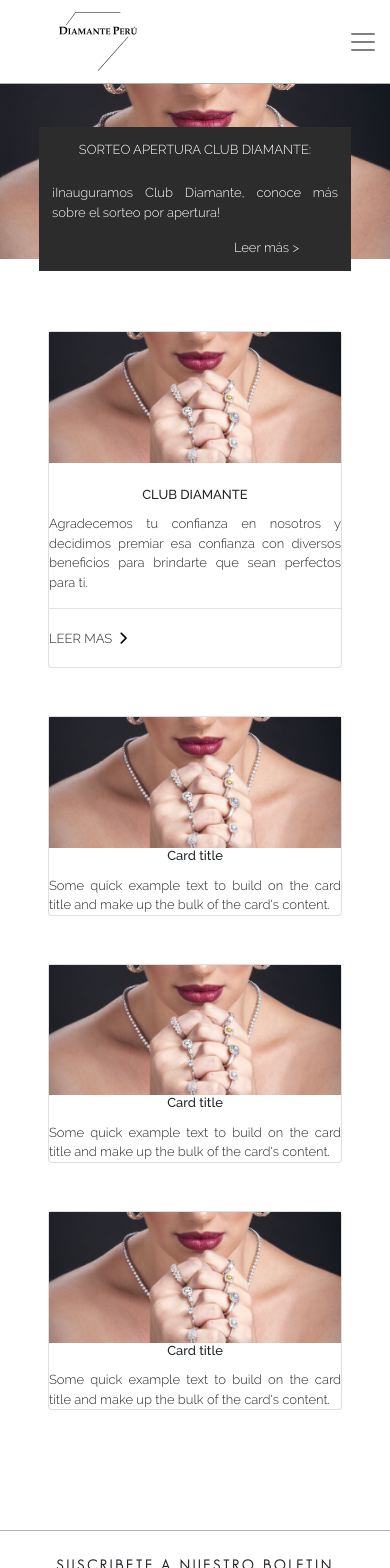
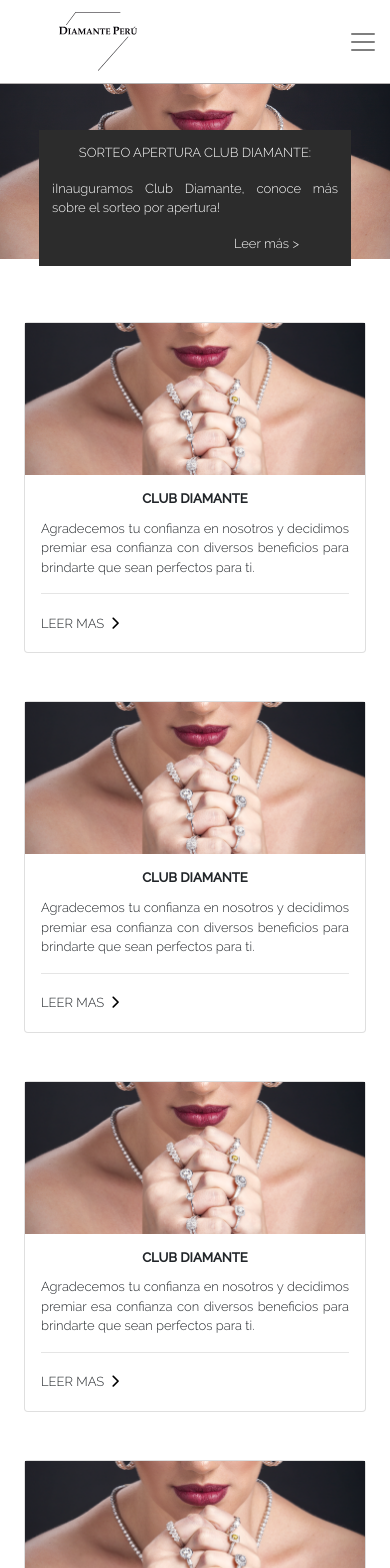
Before and after one commit to HB-Programacion/DiamantePeru, a React (Create React App) app in the folder my-app/: page /blogprueba in a window 390 px wide. Shown: the top 1568 px of the page. Built offline with nearby package versions, Linux system fonts and the light colour scheme.

Commit message:
blog responsive

```diff
--- a/my-app/src/components/Blog.jsx
+++ b/my-app/src/components/Blog.jsx
@@ -11,47 +11,53 @@
                 <img className="w80 img-blog-principal" src={foto1} alt=""/>
                     <div className="w40 cuadro pt-4 pb-3 pl-5 pr-5">
                         <span className="">SORTEO APERTURA CLUB DIAMANTE:</span>
-                        <p className="mt-4">¡Inauguramos Club Diamante, conoce más sobre el sorteo por apertura!</p>
+                        <p className="mt-3">¡Inauguramos Club Diamante, conoce más sobre el sorteo por apertura!</p>
                         <a className="leer-mas-blog mt-4">Leer más ></a>
                     </div>
             {/* </div> */}
-            <div class="container p-5 mt-4">
+            <div class="container p-4 mt-3 mt4-xs">
                 <div class="row">
-                    <div class="col-sm-5 col-md-6 mb-5">
-                        <div class="card" style={{width: "15 rem"}}>
+                    <div class="col-sm-6 col-md-6 mb-5">
+                        <div class="card" style={{width: "18 rem"}}>
                             <img src={foto1} class="w100" alt="..."/>
-                            <div class="card-body pb-3">
-                                <h5 class="card-title mt-4 ">CLUB DIAMANTE</h5>
+                            <div class="card-body p-3">
+                                <h5 class="card-title"><b>CLUB DIAMANTE</b></h5>
                                 <p class="card-text">Agradecemos tu confianza en nosotros y decidimos premiar esa confianza con diversos beneficios para brindarte que sean perfectos para ti.</p>
                                 <hr class="my-3"/>
                                 <a className="">LEER MAS<i class="fas fa-chevron-right arrow"></i></a>
                             </div>
                         </div>
                     </div>
-                    <div class="col-sm-5 col-md-6 mb-5">
+                    <div class="col-sm-6 col-md-6 mb-5">
                         <div class="card" style={{width: "18 rem"}}>
                             <img src={foto1} class="w100" alt="..."/>
-                            <div class="card-body">
-                                <h5 class="card-title">Card title</h5>
-                                <p class="card-text">Some quick example text to build on the card title and make up the bulk of the card's content.</p>
+                            <div class="card-body p-3">
+                                <h5 class="card-title"><b>CLUB DIAMANTE</b></h5>
+                                <p class="card-text">Agradecemos tu confianza en nosotros y decidimos premiar esa confianza con diversos beneficios para brindarte que sean perfectos para ti.</p>
+                                <hr class="my-3"/>
+                                <a className="">LEER MAS<i class="fas fa-chevron-right arrow"></i></a>
                             </div>
                         </div>
                     </div>
-                    <div class="col-sm-5 col-md-6 mb-5">
+                    <div class="col-sm-6 col-md-6 mb-5">
                         <div class="card" style={{width: "18 rem"}}>
                             <img src={foto1} class="w100" alt="..."/>
-                            <div class="card-body">
-                                <h5 class="card-title">Card title</h5>
-                                <p class="card-text">Some quick example text to build on the card title and make up the bulk of the card's content.</p>
+                            <div class="card-body p-3">
+                                <h5 class="card-title"><b>CLUB DIAMANTE</b></h5>
+                                <p class="card-text">Agradecemos tu confianza en nosotros y decidimos premiar esa confianza con diversos beneficios para brindarte que sean perfectos para ti.</p>
+                                <hr class="my-3"/>
+                                <a className="">LEER MAS<i class="fas fa-chevron-right arrow"></i></a>
                             </div>
                         </div>
                     </div>
-                    <div class="col-sm-5 col-md-6 mb-5">
+                    <div class="col-sm-6 col-md-6 mb-5">
                         <div class="card" style={{width: "18 rem"}}>
                             <img src={foto1} class="w100" alt="..."/>
-                            <div class="card-body">
-                                <h5 class="card-title">Card title</h5>
-                                <p class="card-text">Some quick example text to build on the card title and make up the bulk of the card's content.</p>
+                            <div class="card-body p-3">
+                                <h5 class="card-title"><b>CLUB DIAMANTE</b></h5>
+                                <p class="card-text">Agradecemos tu confianza en nosotros y decidimos premiar esa confianza con diversos beneficios para brindarte que sean perfectos para ti.</p>
+                                <hr class="my-3"/>
+                                <a className="">LEER MAS<i class="fas fa-chevron-right arrow"></i></a>
                             </div>
                         </div>
                     </div>
--- a/my-app/src/css/App.css
+++ b/my-app/src/css/App.css
@@ -746,7 +746,7 @@
     .cuadro {
         position: absolute;
         left: 3%;
-        top: 12em;
+        top: 25%;
         z-index: 1;
         background-color: #2C2C2C;
         color: #fff;
@@ -858,7 +858,7 @@
         }
         .cuadro {
             width: 80%;
-            top: 47%;
+            top: 42%;
             margin-left: 7%;
             padding: 1em !important;
             font-size: 1em;
@@ -1008,6 +1008,9 @@
     }
 
     @media screen and (max-width:767px) {
+        .mt4-xs{
+            margin-top: 3em !important
+        }
         .pt-5-xs {
             padding-top: 1em !important
         }
@@ -1020,7 +1023,7 @@
             width: 80%;
             left: 0;
             margin-left: 10%;
-            top: 15%;
+            top: 10em !important;
             padding: 1em !important;
             font-size: 1em;
             text-align: center
@@ -1194,18 +1197,20 @@
         .dropdown-item {
             text-align: left;
         }
-    }
-        /* .leer-mas-blog {
+
+     /* .leer-mas-blog {
             margin-left: 70%
-        }
+        }*/
         .img-blog-principal {
             position: relative;
             width: 100%;
+            margin-left: 0;
+
         }
         .cuadro {
             width: 80%;
             left: 0;
-            top: 50%;
+            top: 42%;
             margin-left: 10%;
             padding: 1em !important;
             font-size: 1em;
```
